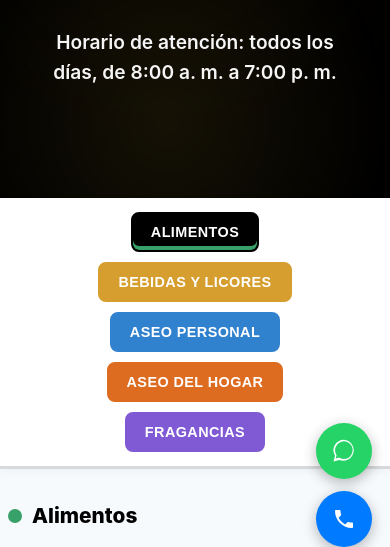
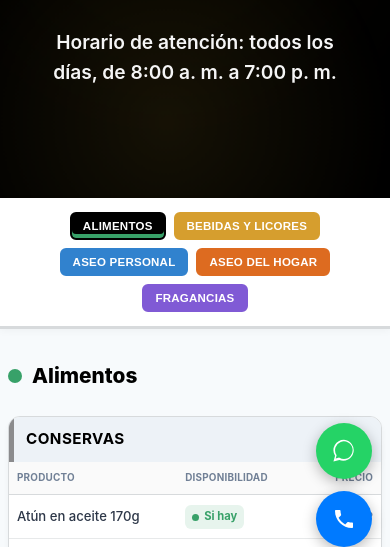
Before and after one commit to losramosdelrey/JL-Mini-Mercado, a plain HTML site: page pizarra.html in a window 390 px wide. Shown: the part 279-826 px from the top of the page. Drawn offline with nearby package versions, Linux system fonts and the light colour scheme.

Commit message:
Pizzzrra

```diff
--- a/css/pizarra.css
+++ b/css/pizarra.css
@@ -272,6 +272,17 @@
     right: 18px;
     gap: 12px;
   }
+
+  .pizarra-nav-inner {
+    gap: 8px;
+  }
+
+  .pizarra-btn {
+    font-size: 0.72rem;
+    padding: 6px 11px;
+    border-radius: 6px;
+    letter-spacing: 0.02em;
+  }
 }
 
 @media (max-width: 700px) {
```
